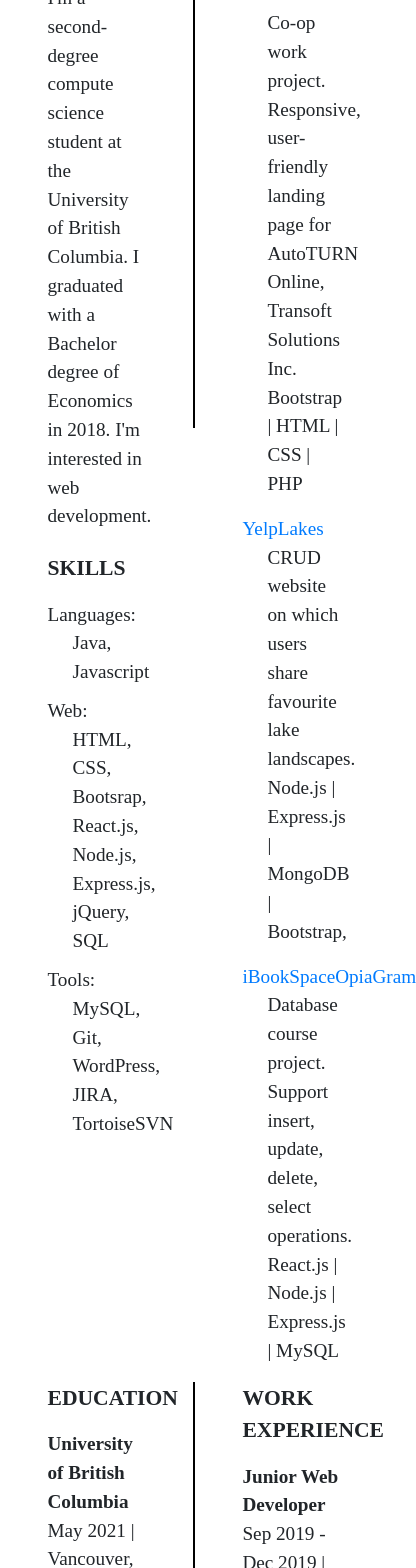
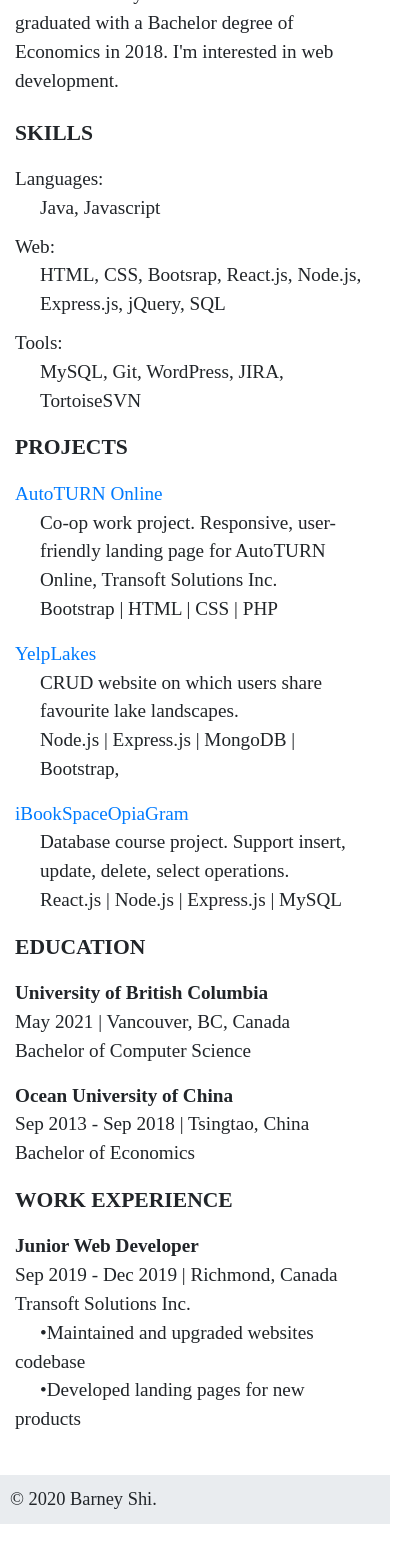
Before and after one commit to BarneyShi/portfolio, a React (Create React App) app: page / in a window 390 px wide. Shown: the part 432-2000 px from the top of the page, 416 px wide, since content can reach past the window. After the commit the page ends 1956 px from the top, so only its background shows below. Built offline with nearby package versions, Linux system fonts and the light colour scheme.

Commit message:
Edit layout

```diff
--- a/src/App.css
+++ b/src/App.css
@@ -46,11 +46,9 @@ li {
 
 #v1 {
   border-right: 2px solid black;
-  height: 525px;
 }
 #v2{
   border-right: 2px solid black;
-  height: 240px;
 }
 #introduction ul p{
   padding-left: 25px;
--- a/src/App.js
+++ b/src/App.js
@@ -61,7 +61,7 @@ class App extends Component {
         </div>
         <div className='container'>
           <div className='row'>
-            <div className='col-4 offset-1  text-left' id='introduction'>
+            <div className='col-12 col-md-4 offset-md-1 text-left' id='introduction'>
               <p className='subtitle'>ABOUT ME</p>
               <p>I'm a second-degree compute science student at the University of British Columbia. I graduated with a Bachelor degree of Economics in 2018.
               I'm interested in web development.
@@ -77,11 +77,11 @@ class App extends Component {
               </ul>
             </div>
 
-            <div className='col-1' id="v1">
+            <div className='col-1 d-none d-md-block' id="v1">
 
             </div>
 
-            <div className='col-4 offset-1' id='project'>
+            <div className='col-12 offset-md-1 col-md-4' id='project'>
               <p className='subtitle'>PROJECTS</p>
               <ul>
                 <li>
@@ -99,16 +99,16 @@ class App extends Component {
               </ul>
             </div>
 
-            <div className='col-4 offset-1'>
+            <div className='col-12 offset-md-1 col-md-4'>
               <p className='subtitle'>EDUCATION</p>
               <p><span style={{fontWeight:"bolder"}}>University of British Columbia</span> <br/> <span className="text-left">May 2021</span> | Vancouver, BC, Canada <br/> Bachelor of Computer Science </p>
               <p><span style={{fontWeight:"bolder"}}>Ocean University of China</span> <br/> <span>Sep 2013 - Sep 2018</span> | Tsingtao, China <br/>Bachelor of Economics</p>
             </div>
 
-            <div className='col-1' id="v2">
+            <div className='col-1 d-none d-md-block' id="v2">
 
             </div>
-            <div className="col-4 offset-1">
+            <div className="col-12 col-md-4 offset-md-1">
               <p className='subtitle'>WORK EXPERIENCE</p>
               <p><span style={{fontWeight:"bolder"}}>Junior Web Developer</span> <br/> <span>Sep 2019 - Dec 2019</span> | Richmond, Canada <br/>Transoft Solutions Inc.
               <br/><span style={{paddingLeft:"25px"}}>&#8226;Maintained and upgraded websites codebase</span> <br/><span style={{paddingLeft:"25px"}}>&#8226;Developed landing pages for new products</span>
```
